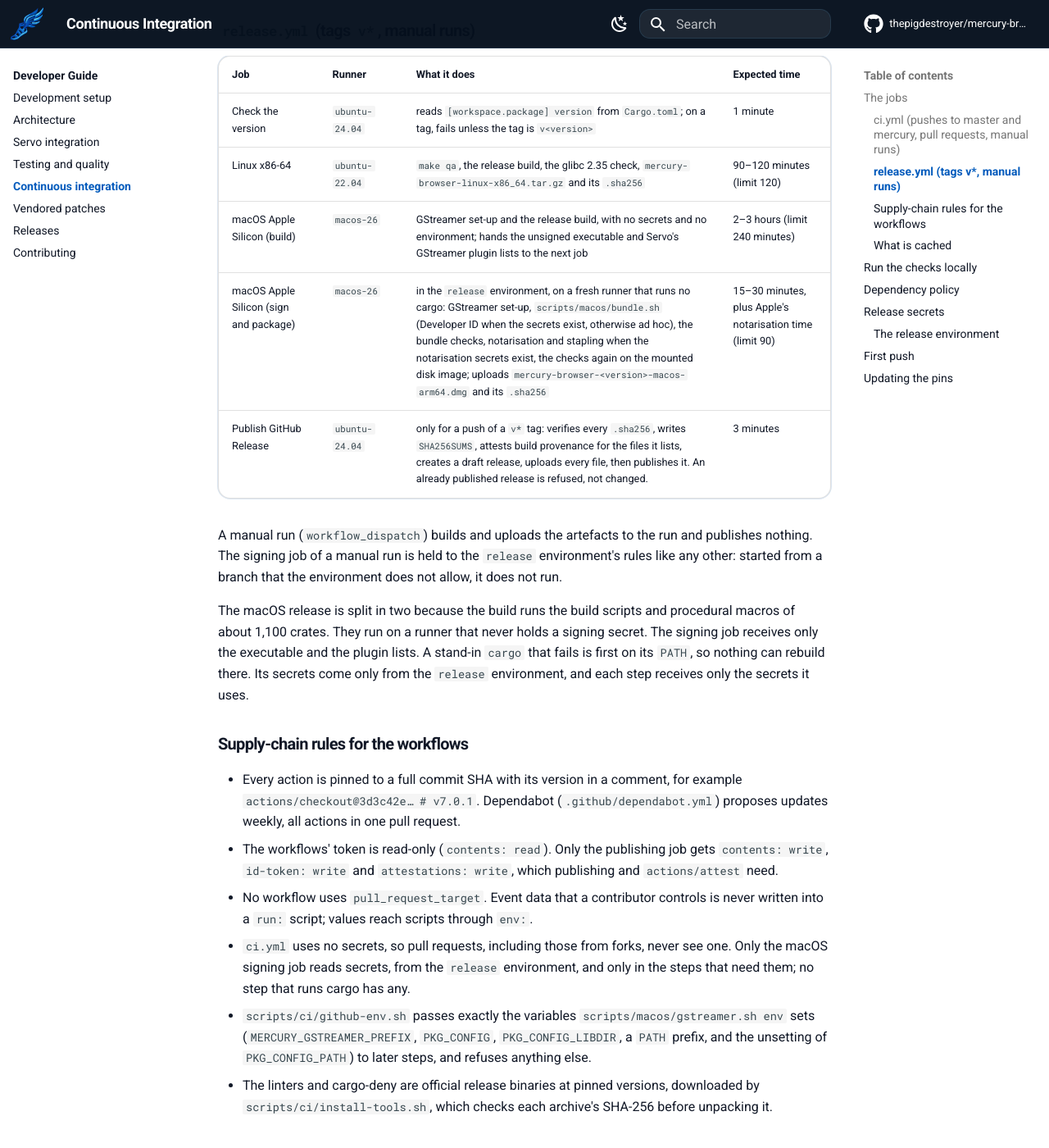
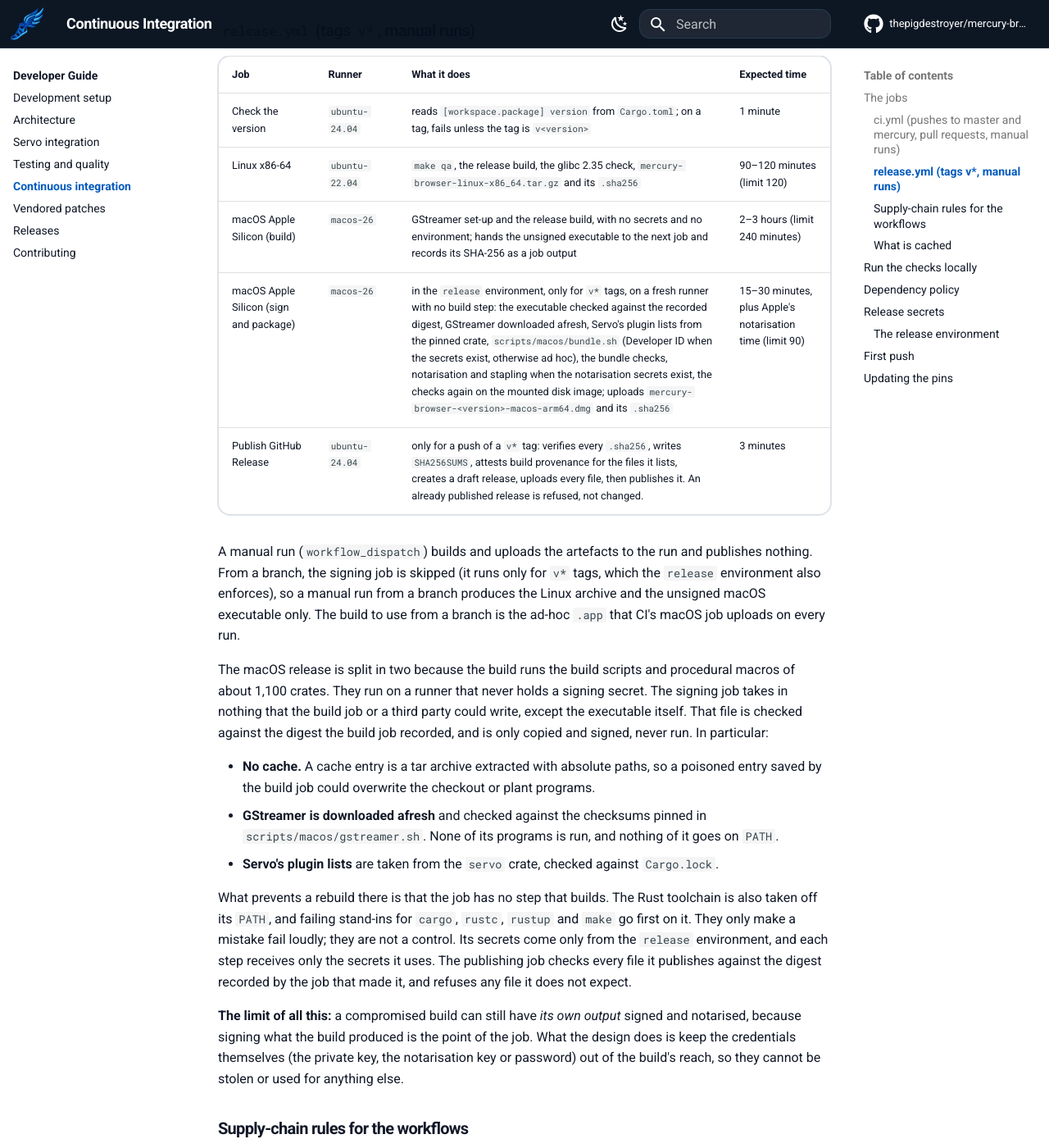
Before and after one commit to KaykCaputo/hermes-browser, an MkDocs documentation site: the page built from docs/developer-guide/continuous-integration.md, in a window 1280 px wide and 1400 px high, scrolled down 1829 px. Shown: the whole window at 82% size. Built offline with MkDocs 1.6.1 and Material for MkDocs 9.7.7, drawn with Linux system fonts in a browser that asks for light colours; comment, search, counter and statistics services are not loaded; some of the changed text lies outside the part shown.

Commit message:
docs: state what the release design protects and how to set it up alone

```diff
--- a/docs/developer-guide/continuous-integration.md
+++ b/docs/developer-guide/continuous-integration.md
@@ -36,13 +36,21 @@ Superseded runs on the same branch or pull request are cancelled. Tags run only
 | --- | --- | --- | --- |
 | Check the version | `ubuntu-24.04` | reads `[workspace.package] version` from `Cargo.toml`; on a tag, fails unless the tag is `v<version>` | 1 minute |
 | Linux x86-64 | `ubuntu-22.04` | `make qa`, the release build, the glibc 2.35 check, `mercury-browser-linux-x86_64.tar.gz` and its `.sha256` | 90–120 minutes (limit 120) |
-| macOS Apple Silicon (build) | `macos-26` | GStreamer set-up and the release build, with no secrets and no environment; hands the unsigned executable and Servo's GStreamer plugin lists to the next job | 2–3 hours (limit 240 minutes) |
-| macOS Apple Silicon (sign and package) | `macos-26` | in the `release` environment, on a fresh runner that runs no cargo: GStreamer set-up, `scripts/macos/bundle.sh` (Developer ID when the secrets exist, otherwise ad hoc), the bundle checks, notarisation and stapling when the notarisation secrets exist, the checks again on the mounted disk image; uploads `mercury-browser-<version>-macos-arm64.dmg` and its `.sha256` | 15–30 minutes, plus Apple's notarisation time (limit 90) |
+| macOS Apple Silicon (build) | `macos-26` | GStreamer set-up and the release build, with no secrets and no environment; hands the unsigned executable to the next job and records its SHA-256 as a job output | 2–3 hours (limit 240 minutes) |
+| macOS Apple Silicon (sign and package) | `macos-26` | in the `release` environment, only for `v*` tags, on a fresh runner with no build step: the executable checked against the recorded digest, GStreamer downloaded afresh, Servo's plugin lists from the pinned crate, `scripts/macos/bundle.sh` (Developer ID when the secrets exist, otherwise ad hoc), the bundle checks, notarisation and stapling when the notarisation secrets exist, the checks again on the mounted disk image; uploads `mercury-browser-<version>-macos-arm64.dmg` and its `.sha256` | 15–30 minutes, plus Apple's notarisation time (limit 90) |
 | Publish GitHub Release | `ubuntu-24.04` | only for a push of a `v*` tag: verifies every `.sha256`, writes `SHA256SUMS`, attests build provenance for the files it lists, creates a draft release, uploads every file, then publishes it. An already published release is refused, not changed. | 3 minutes |
 
-A manual run (`workflow_dispatch`) builds and uploads the artefacts to the run and publishes nothing. The signing job of a manual run is held to the `release` environment's rules like any other: started from a branch that the environment does not allow, it does not run.
+A manual run (`workflow_dispatch`) builds and uploads the artefacts to the run and publishes nothing. From a branch, the signing job is skipped (it runs only for `v*` tags, which the `release` environment also enforces), so a manual run from a branch produces the Linux archive and the unsigned macOS executable only. The build to use from a branch is the ad-hoc `.app` that CI's macOS job uploads on every run.
 
-The macOS release is split in two because the build runs the build scripts and procedural macros of about 1,100 crates. They run on a runner that never holds a signing secret. The signing job receives only the executable and the plugin lists. A stand-in `cargo` that fails is first on its `PATH`, so nothing can rebuild there. Its secrets come only from the `release` environment, and each step receives only the secrets it uses.
+The macOS release is split in two because the build runs the build scripts and procedural macros of about 1,100 crates. They run on a runner that never holds a signing secret. The signing job takes in nothing that the build job or a third party could write, except the executable itself. That file is checked against the digest the build job recorded, and is only copied and signed, never run. In particular:
+
+- **No cache.** A cache entry is a tar archive extracted with absolute paths, so a poisoned entry saved by the build job could overwrite the checkout or plant programs.
+- **GStreamer is downloaded afresh** and checked against the checksums pinned in `scripts/macos/gstreamer.sh`. None of its programs is run, and nothing of it goes on `PATH`.
+- **Servo's plugin lists** are taken from the `servo` crate, checked against `Cargo.lock`.
+
+What prevents a rebuild there is that the job has no step that builds. The Rust toolchain is also taken off its `PATH`, and failing stand-ins for `cargo`, `rustc`, `rustup` and `make` go first on it. They only make a mistake fail loudly; they are not a control. Its secrets come only from the `release` environment, and each step receives only the secrets it uses. The publishing job checks every file it publishes against the digest recorded by the job that made it, and refuses any file it does not expect.
+
+**The limit of all this:** a compromised build can still have *its own output* signed and notarised, because signing what the build produced is the point of the job. What the design does is keep the credentials themselves (the private key, the notarisation key or password) out of the build's reach, so they cannot be stolen or used for anything else.
 
 ### Supply-chain rules for the workflows
 
@@ -82,7 +90,7 @@ scripts/ci/check-colors-screenshot.py /tmp/colors.png
 
 `--screenshot` does not take focus; the browser writes the PNG and exits. The checker finds the page below the browser's own toolbar by its red square, measures the square to learn the display scale, and then checks a red square at the top left, a blue one at the top right, a green bar along the bottom and white in between. It prints one line per check and exits 0 (matches), 1 (wrong picture) or 2 (not a usable PNG: truncated, corrupt, malformed, or larger than any screenshot could be). It needs only Python's standard library.
 
-`scripts/ci/check-macos-bundle.sh` checks that every Mach-O file in the bundle is arm64 only and records exactly one minimum macOS version; that the executable's equals `LSMinimumSystemVersion` and no library's is newer; that `Info.plist` passes `plutil -lint`; that `codesign --verify --deep --strict` passes with the hardened runtime on; that the entitlements are exactly the file `scripts/macos/bundle.sh` uses for that kind of signature (ad hoc or Developer ID); and that `scripts/macos/test-bundle.sh` passes. `--signature adhoc` or `--signature developer-id` also requires that kind of signature. `--require-media`, which both workflows pass, makes a bundle without its media libraries fail. It checks that `Contents/MacOS/lib` holds `libgstreamer-1.0.0.dylib` and every plugin in Servo's plugin lists. Those lists are found by `scripts/ci/servo-plugin-lists.sh` in the same way the collector finds them (`$MERCURY_SERVO_PLUGIN_LISTS`, or the resolved `servo` crate). It also checks that the executable loads `@rpath/libgstreamer-1.0.0.dylib` and has the rpath `@executable_path/lib/`, and that no Mach-O file loads a library from outside the bundle other than the system's own.
+`scripts/ci/check-macos-bundle.sh` checks that every Mach-O file in the bundle is arm64 only and records exactly one minimum macOS version; that the executable's equals `LSMinimumSystemVersion` and no library's is newer; that `Info.plist` passes `plutil -lint`; that `codesign --verify --deep --strict` passes with the hardened runtime on; that the entitlements are exactly the file `scripts/macos/bundle.sh` uses for that kind of signature (ad hoc or Developer ID); and that `scripts/macos/test-bundle.sh` passes. `--signature adhoc` or `--signature developer-id` also requires that kind of signature. `--require-media`, which both workflows pass, makes a bundle without its media libraries fail. It checks that `Contents/MacOS/lib` holds `libgstreamer-1.0.0.dylib` and every plugin in Servo's plugin lists. The plugins come from `scripts/macos/gstreamer-plugins.sh`, the one definition the collector uses too: every plugin it lists must be present, and every plugin `gstreamer-plugins.sh --excluded` lists (by default `ogg`, see `MERCURY_GSTREAMER_EXCLUDE_PLUGINS`) must be absent. It also checks that the executable loads `@rpath/libgstreamer-1.0.0.dylib` and that its only rpath is `@executable_path/lib/`, and that no Mach-O file loads a library from outside the bundle other than the system's own.
 
 ## Dependency policy
 
@@ -123,24 +131,33 @@ The macOS signing job understands these secrets. Store them as secrets of the `r
 | `MACOS_CERTIFICATE` | A "Developer ID Application" certificate with its private key, exported from Keychain Access as a `.p12` file and encoded with `base64 -i cert.p12` |
 | `MACOS_CERTIFICATE_PASSWORD` | The password chosen when exporting the `.p12` |
 | `MACOS_SIGN_IDENTITY` | The identity's full name, as `security find-identity -v -p codesigning` prints it, for example `Developer ID Application: Example Ltd (ABCDE12345)` |
-| `APPLE_ID` | The Apple ID used to notarise |
+| `APPLE_API_KEY` | Preferred for notarisation: the contents of an App Store Connect API key file (`AuthKey_XXXXXXXXXX.p8`, the text including its BEGIN/END lines), from App Store Connect → Users and Access → Integrations |
+| `APPLE_API_KEY_ID` | That key's ten-character key ID |
+| `APPLE_API_ISSUER` | The issuer ID shown on the same page |
+| `APPLE_ID` | Alternative for notarisation: the Apple ID used to notarise |
 | `APPLE_TEAM_ID` | The ten-character team identifier |
 | `APPLE_APP_PASSWORD` | An app-specific password for that Apple ID (appleid.apple.com → Sign-In and Security) |
 
-- **Without the first three,** the app is signed ad hoc (`scripts/macos/bundle.sh`'s default), is not notarised, and the job summary says so. Setting only some of them fails the job rather than quietly building ad hoc. The same holds for the last three, and notarisation secrets without signing secrets also fail.
-- **With them,** the certificate is imported into a keychain created for the job under the runner's temporary directory. That keychain is deleted in a final step that always runs, and the login keychain is never used. The app, its libraries and the disk image are signed with that identity, with the hardened runtime and a secure timestamp. The bundle is checked before anything is sent to Apple.
-- **With the last three as well,** the disk image is submitted with `xcrun notarytool submit --wait`, stapled, and its checksum written again. The stapled image is then verified (`stapler validate`, `spctl`), mounted, and the app inside checked once more.
+- **Without the first three,** the app is signed ad hoc (`scripts/macos/bundle.sh`'s default), is not notarised, and the job summary says so. Setting only some of the three fails the job rather than quietly building ad hoc. The same holds for each notarisation trio, and notarisation secrets without signing secrets also fail.
+- **With them,** the certificate is imported into a keychain created for the job under the runner's temporary directory. The key is imported as non-extractable (`security import -x`), and the `.p12` file is written under `umask 077` and removed straight after the import. The login keychain is never used. The app, its libraries and the disk image are signed with that identity, with the hardened runtime and a secure timestamp, and the bundle is checked before anything is sent to Apple. The keychain is deleted straight after the last signing or notarising step, and again at the end of the job as a backstop.
+- **With an API key (preferred),** the disk image is submitted with `xcrun notarytool submit --key … --key-id … --issuer … --wait`. The key is written to a private file for that one step and removed afterwards, so no secret appears on a command line.
+- **With an Apple ID instead,** the app-specific password is stored in the temporary keychain with `notarytool store-credentials`, and the submission reads it from there. If both routes are configured, the API key is used.
+- **Either way,** the image is stapled and its checksum written again. The stapled image is then verified (`stapler validate`, `spctl`), mounted, and the app inside checked once more.
 
-Secrets are passed only through `env:` to the steps that use them and are never printed.
+Secrets are passed only through `env:` to the steps that use them and are never printed. Two of them unavoidably appear on a command line while one command runs, where any process on the runner could list them: the `.p12` password (`security import -P`) and, on the Apple ID route only, the app-specific password (`notarytool store-credentials --password`). Neither command has another non-interactive way to take it. What limits the exposure is that the runner is fresh and no step of that job runs third-party code. The API-key route avoids the second.
 
 ### The release environment
 
-The signing job declares `environment: release`. GitHub creates that environment with no rules the first time the job runs. Before the first release, the repository owner sets it up under **Settings → Environments → release**:
+The signing job declares `environment: release` and runs only for `v*` tags. GitHub creates the environment with no rules the first time the job runs. Before the first release, the repository owner sets it up under **Settings → Environments → release**:
 
-1. **Deployment branches and tags:** choose "Selected branches and tags" and add a **tag** rule `v*`. Add no branch rule. Only a run for a `v*` tag can then use the environment. A run started from a branch, manually or otherwise, is refused before the job starts, and its secrets are never handed to that branch's code.
-2. **Required reviewers:** add the people who may approve a release (on a public repository this is available on every plan), and consider "Prevent self-review". The signing job then waits for an approval before it receives any secret.
-3. **Environment secrets:** add the six secrets above here, and delete any repository secrets of the same names.
-4. Optionally untick "Allow administrators to bypass configured protection rules".
+1. **Deployment branches and tags:** choose "Selected branches and tags" and add a **tag** rule `v*`. Add no branch rule. Only a run for a `v*` tag can then use the environment; a run from any branch is refused, and its secrets are never handed to that branch's code.
+2. **Required reviewers:** add yourself (or the people who may approve a release). The signing job then waits for an approval before it receives any secret, which gives a moment to look at what the build produced. **Do not enable "Prevent self-review" while there is one maintainer:** it stops the person who pushed the tag from approving, and with one maintainer nobody could approve the release.
+3. **Environment secrets:** add the secrets above here, and delete any repository secrets of the same names.
+4. Optionally untick "Allow administrators to bypass configured protection rules"; with one maintainer, who is also the administrator, this mostly guards against accidents.
+
+Also add a **tag ruleset** (Settings → Rules → Rulesets → New tag ruleset) targeting `v*`. Restrict creation, update and deletion to the maintainer, through the bypass list, so that nobody else who can push to the repository can create a release tag. A release tag is what the environment trusts.
+
+**Public versus private.** On GitHub Free, Pro and Team plans, required reviewers, administrator-bypass control and wait timers are available only for public repositories. Environment secrets also need a public repository on GitHub Free. Branch-and-tag deployment rules need a public repository, or Pro or Team for a private one. Artifact attestations (`actions/attest`) need a public repository unless the plan is Enterprise Cloud. If the repository is made private on Free, the release job loses the reviewer gate and the attestation step fails. On Pro or Team it keeps the tag rule and the environment secrets but loses the reviewer gate and, again, the attestation. Check GitHub's "Deployments and environments" reference before changing visibility.
 
 ## First push
 
@@ -156,10 +173,14 @@ Nothing in these workflows has run on GitHub yet. On the first push, watch the j
    - whether the runner can render at all in the smoke test (it needs a window server and a GPU);
    - the tests finding GStreamer through `DYLD_FALLBACK_LIBRARY_PATH`;
    - the 330-minute limit.
-5. **The release workflow.** Its first run is the first real release, because the tag must equal `v<version>` and a manual run from a branch is refused the `release` environment. That is safe enough: nothing is published until both platforms have built, signed and passed their checks, and the release stays a draft until every file is uploaded. A failure leaves at most a draft, which can be deleted with the tag before trying again. Check, in order:
+5. **The release workflow.** Its first run is the first real release, because the tag must equal `v<version>` and a manual run from a branch skips the signing job. That is safe enough: nothing is published until both platforms have built, signed and passed their checks, and the release stays a draft until every file is uploaded. A failure leaves at most a draft, which can be deleted with the tag before trying again. Check, in order:
    - the environment's approval;
-   - the certificate import (`set-key-partition-list`) and `notarytool store-credentials --keychain`;
-   - notarisation and stapling;
+   - the signing job's `PATH` (the "Confirm that no build tool is reachable" step);
+   - the executable matching the build's digest;
+   - the fresh GStreamer download;
+   - the certificate import (`-x`, `set-key-partition-list`);
+   - notarisation through the API key (or `notarytool store-credentials --keychain` on the Apple ID route);
+   - stapling;
    - the checks on the mounted image;
    - the provenance attestation (public repositories only);
    - the draft being published.
```
